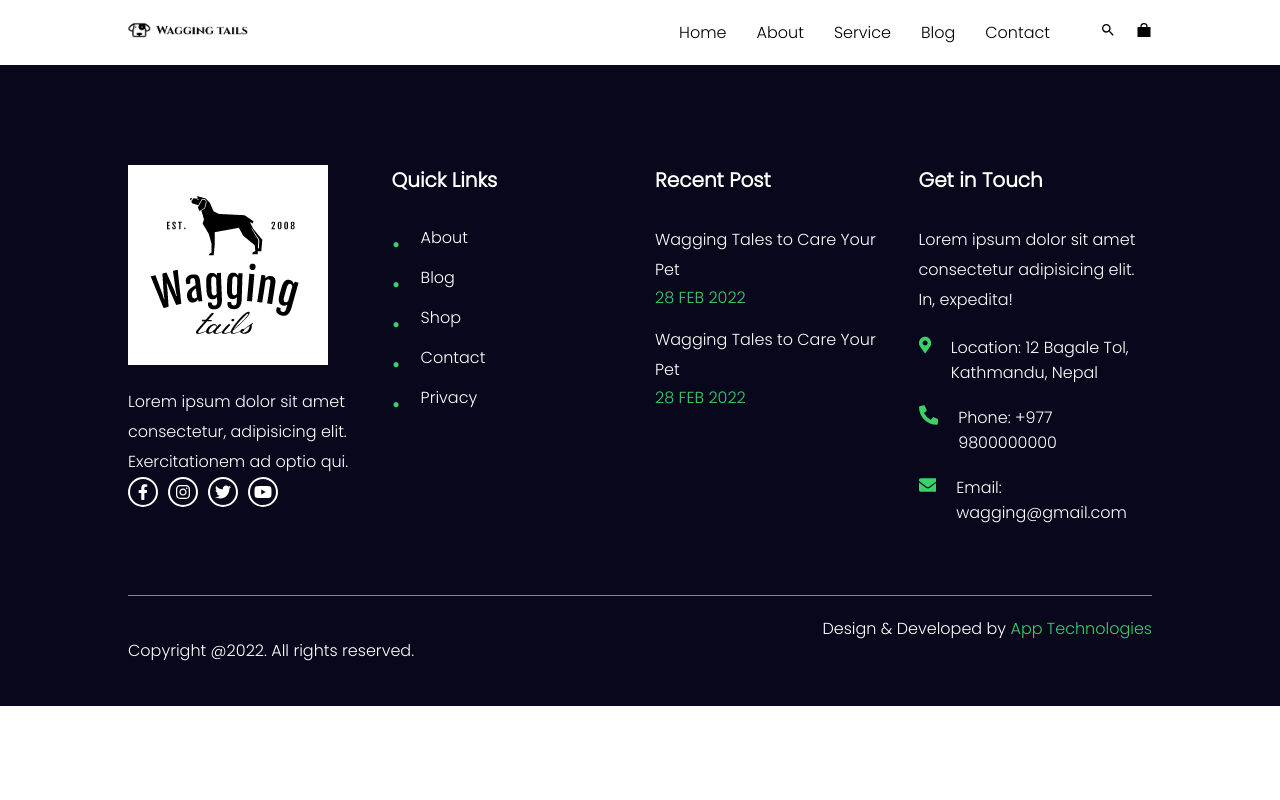
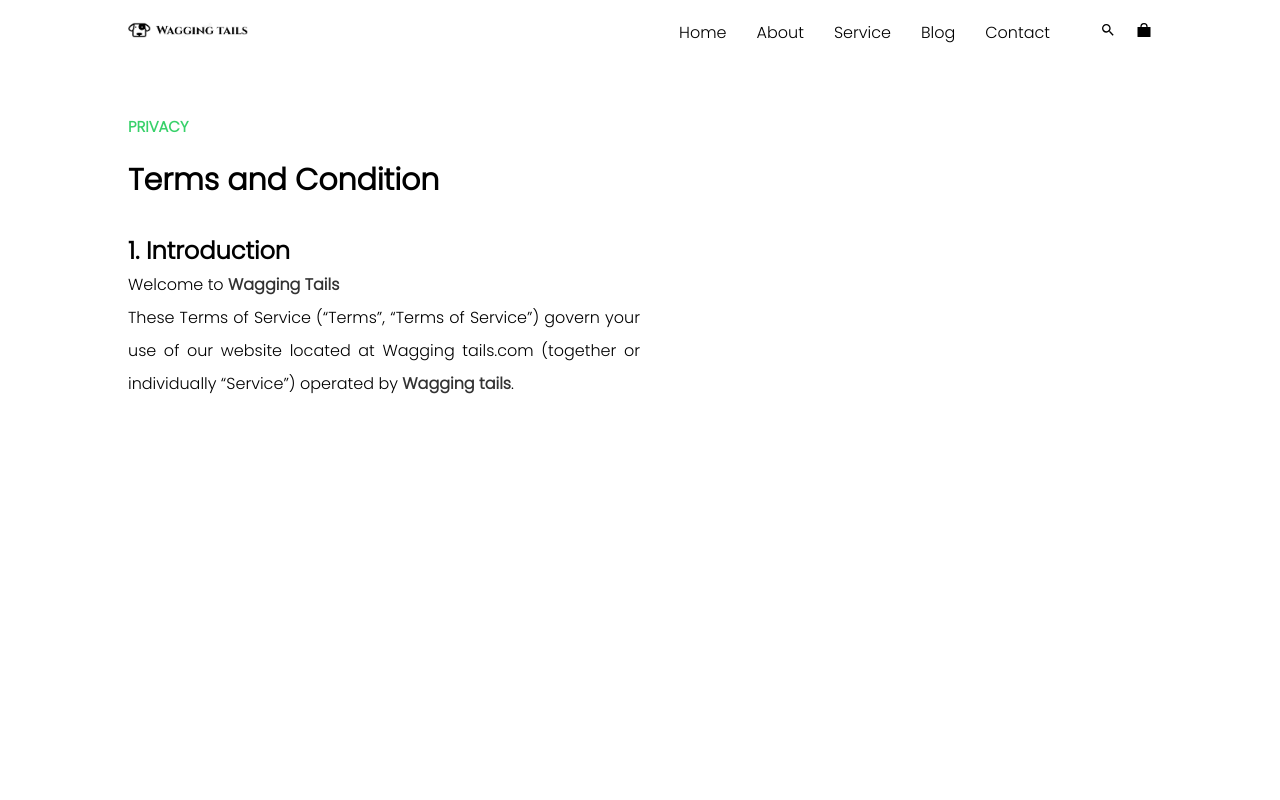
Before and after one commit to Sarin-Bhattarai/petcare-landingPage, a React (Create React App) app: page /privacy in a window 1280 px wide. Shown: the top 800 px of the page. Built offline with nearby package versions, Linux system fonts and the light colour scheme.

Commit message:
feat(Components re-arranged)

```diff
--- a/package.json
+++ b/package.json
@@ -8,6 +8,7 @@
     "@testing-library/user-event": "^13.5.0",
     "react": "^18.2.0",
     "react-dom": "^18.2.0",
+    "react-faq-component": "^1.3.4",
     "react-icons": "^4.4.0",
     "react-router-dom": "^5.3.3",
     "react-scripts": "5.0.1",
--- a/src/App.js
+++ b/src/App.js
@@ -7,6 +7,7 @@
 import Services from "./components/home/services/Service";
 import Blog from "./components/blog/Blog";
 import Contact from "./components/contact/Contact";
+import Privacy from "./components/privacy/Privacy";
 import Footer from "./components/footer/Footer";
 
 const App = () => {
@@ -20,6 +21,7 @@
           <Route path="/services" exact component={Services} />
           <Route path="/blog" exact component={Blog} />
           <Route path="/contact" exact component={Contact} />
+          <Route path="/privacy" exact component={Privacy} />
         </Switch>
         <Footer />
       </Router>
--- a/src/components/footer/Footer.jsx
+++ b/src/components/footer/Footer.jsx
@@ -10,8 +10,47 @@
   FaEnvelope,
   FaPhoneAlt,
 } from "react-icons/fa";
+import Faq from "react-faq-component";
 
 const Footer = () => {
+  const data = {
+    rows: [
+      {
+        title: "Lorem Ipsum dolor sit",
+        content: `Lorem ipsum dolor sit amet, consectetur adipiscing elit. In sed tempor sem. Aenean vel turpis feugiat,
+              ultricies metus at, consequat velit.`,
+      },
+
+      {
+        title: "Lorem Ipsum dolor sit",
+        content: `Lorem ipsum dolor sit amet, consectetur adipiscing elit. In sed tempor sem. Aenean vel turpis feugiat,
+              ultricies metus at, consequat velit.`,
+      },
+
+      {
+        title: "Lorem Ipsum dolor sit",
+        content: `Lorem ipsum dolor sit amet, consectetur adipiscing elit. In sed tempor sem. Aenean vel turpis feugiat,
+              ultricies metus at, consequat velit.`,
+      },
+    ],
+  };
+
+  const styles = {
+    titleTextColor: "white",
+    rowTitleColor: "white",
+    bgColor: "#08071c",
+    rowContentColor: "white",
+    arrowColor: "white",
+    transitionDuration: "0.8s",
+  };
+
+  const config = {
+    animate: true,
+    arrowIcon: "V",
+    openOnload: 0,
+    expandIcon: "+",
+    collapseIcon: "-",
+  };
   return (
     <>
       <footer>
@@ -33,23 +72,26 @@
           <div className="box">
             <h2>Quick Links</h2>
             <ul>
-              <li>About</li>
-              <li>Blog</li>
+              <a href="/about">
+                <li>About</li>
+              </a>
+              <a href="/blog">
+                <li>Blog</li>
+              </a>
               <li>Shop</li>
-              <li>Contact</li>
-              <li>Privacy</li>
+              <a href="/contact">
+                <li>Contact</li>
+              </a>
+              <a href="/privacy">
+                <li>Privacy</li>
+              </a>
             </ul>
           </div>
 
           <div className="box">
-            <h2>Recent Post</h2>
-            <div className="text">
-              <p>Wagging Tales to Care Your Pet</p>
-              <span>28 FEB 2022</span>
-            </div>
-            <div className="text">
-              <p>Wagging Tales to Care Your Pet</p>
-              <span>28 FEB 2022</span>
+            <h2>FAQs</h2>
+            <div>
+              <Faq data={data} styles={styles} config={config} />
             </div>
           </div>
           <div className="box">
--- a/src/components/home/about/About.jsx
+++ b/src/components/home/about/About.jsx
@@ -30,7 +30,9 @@
                   <p>{val.desc1}</p>
                   <p>{val.desc2}</p>
                   <p>{val.desc3}</p>
-                  <button className="primary-btn">Contact Us</button>
+                  <a href="/contact">
+                    <button className="primary-btn">Contact Us</button>
+                  </a>
                 </div>
                 <div className="right">
                   <div className="img">
--- a/src/components/home/homes/Home.jsx
+++ b/src/components/home/homes/Home.jsx
@@ -29,7 +29,9 @@
               odit velit in dicta vero quae amet, odio voluptas. Odit magnam eum
               quam? Rem adipisci mollitia aut numquam temporibus quasi vitae.
             </p>
-            <button className="primary-btn">Contact Us</button>
+            <a href="/contact">
+              <button className="primary-btn">Contact Us</button>
+            </a>
           </div>
         </div>
       </section>
--- /dev/null
+++ b/src/components/privacy/Privacy.jsx
@@ -0,0 +1,31 @@
+import React from "react";
+import "../../utils/css/privacy.css";
+
+const Privacy = () => {
+  return (
+    <>
+      <section className="privacy topMargin">
+        <div className="container">
+          <div className="heading">
+            <h3>PRIVACY</h3>
+            <h1>Terms and Condition</h1>
+          </div>
+
+          <div className="left">
+            <h2>1. Introduction</h2>
+            <p>
+              Welcome to <span>Wagging Tails</span>
+            </p>
+            <p>
+              These Terms of Service (“Terms”, “Terms of Service”) govern your
+              use of our website located at Wagging tails.com (together or
+              individually “Service”) operated by <span>Wagging tails</span>.
+            </p>
+          </div>
+        </div>
+      </section>
+    </>
+  );
+};
+
+export default Privacy;
--- a/src/utils/css/about.css
+++ b/src/utils/css/about.css
@@ -21,6 +21,7 @@
 
 .about p {
   margin-bottom: 20px;
+  text-align: justify;
 }
 
 .about .left {
--- a/src/utils/css/footer.css
+++ b/src/utils/css/footer.css
@@ -16,7 +16,6 @@
 }
 
 footer .socialIcon .i {
-  background: transparent;
   border: 2px solid #fff;
   padding: 5px 0px;
 }
@@ -31,12 +30,8 @@
   margin-bottom: 15px;
 }
 
-footer li:before {
-  content: ".";
-  font-size: 50px;
-  vertical-align: top;
-  line-height: 10px;
-  margin-right: 20px;
+footer ul a:hover {
+  text-decoration: underline;
   color: #38d16a;
 }
 
--- /dev/null
+++ b/src/utils/css/privacy.css
@@ -0,0 +1,14 @@
+.privacy {
+  min-height: 90vh;
+}
+
+.left p {
+  color: black;
+  text-align: justify;
+  line-height: 33px;
+}
+
+.left span {
+  font-weight: 800;
+  opacity: 0.8;
+}
```
Also changed, not shown: 1 other file (tests, documents, lock files or other folders).
